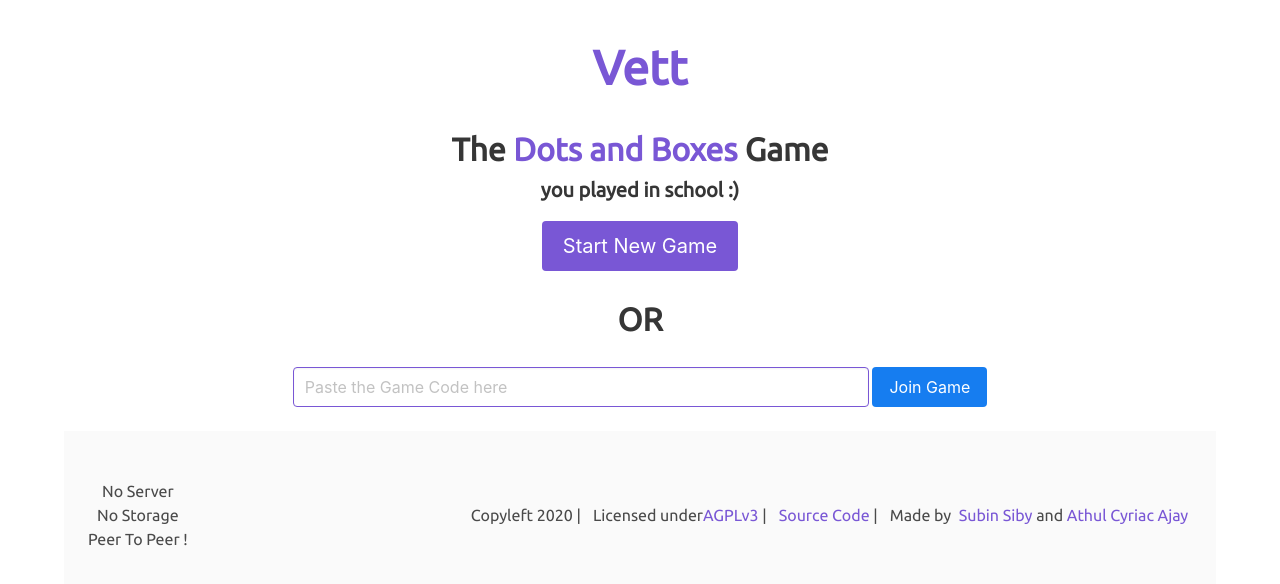
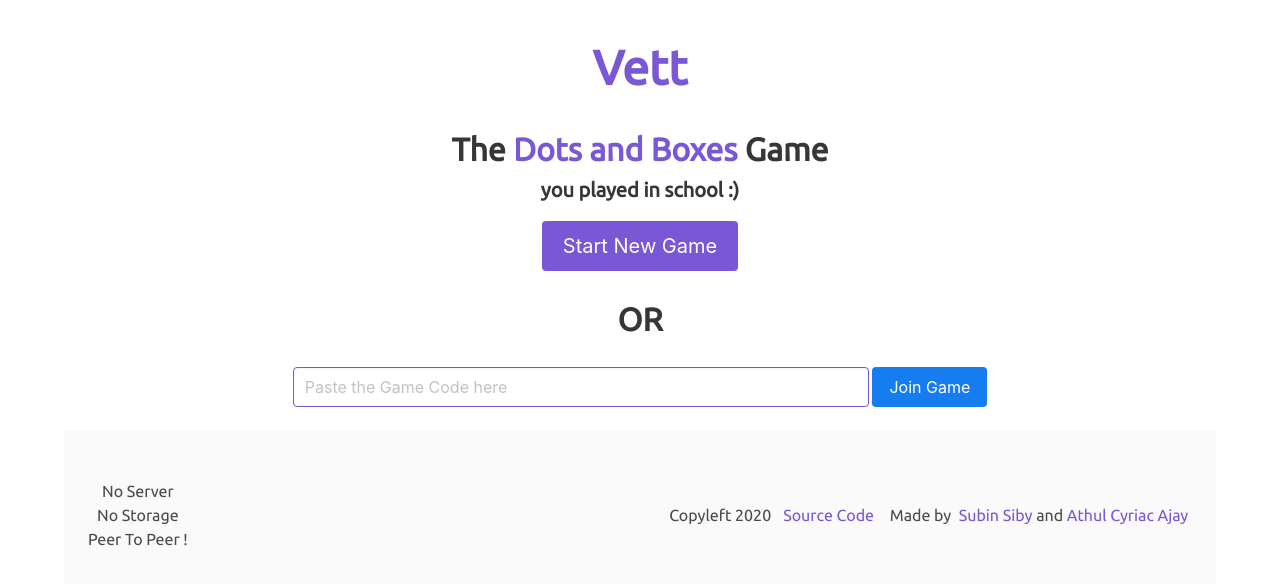
Before and after one commit to subins2000/dots, a Vue app: page /game in a window 1280 px wide. Shown: the top 584 px of the page. Built offline with nearby package versions, Linux system fonts and the light colour scheme; what vue-beautiful-chat, vue-clipboard2 would draw is missing.

Commit message:
Less footer

```diff
--- a/src/components/Footer.vue
+++ b/src/components/Footer.vue
@@ -10,16 +10,13 @@
       </div>
       <div class='level-right'>
         <div class='level-item'>
-          Copyleft {{ new Date().getFullYear() }} |
+          Copyleft {{ new Date().getFullYear() }}
         </div>
         <div class='level-item'>
-          Licensed under <a href='https://www.gnu.org/licenses/agpl-3.0.en.html'>AGPLv3</a>&nbsp;|
-        </div>
-        <div class='level-item'>
-          <a href='https://github.com/subins2000/vett'>Source Code </a>&nbsp;|
+          <a href='https://github.com/subins2000/vett'>Source Code </a>&nbsp;
         </div>
          <div class='level-item'>
-          Made by&nbsp;<a href='https://github.com/subins2000'>&nbsp;Subin Siby </a>&nbsp;and&nbsp;<a href='https://github.com/athul'>Athul Cyriac Ajay&nbsp;</a>
+          Made by&nbsp;<a href='https://subinsb.com/'>&nbsp;Subin Siby </a>&nbsp;and&nbsp;<a href='https://github.com/athul'>Athul Cyriac Ajay&nbsp;</a>
         </div>
       </div>
     </nav>
```
